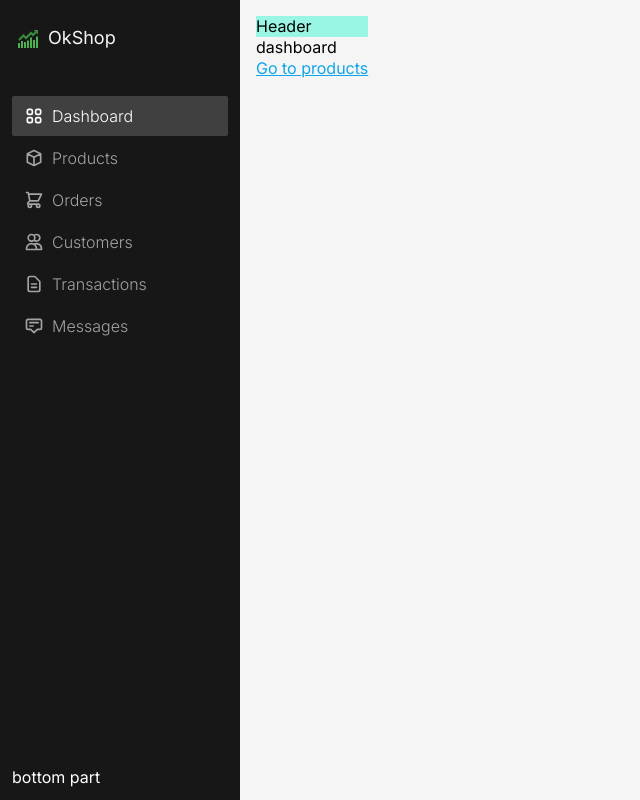
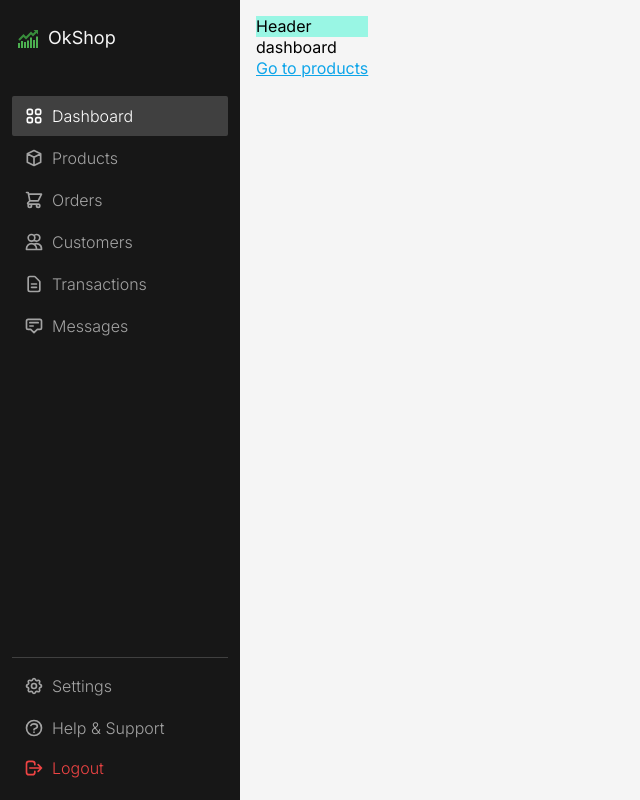
Before and after one commit to iqoll/okshop-dashboard, a React (Create React App) app: page / in a window 1280 px wide. Shown: the whole page, without its empty margins (0-640 px from the left). Built offline with nearby package versions, Linux system fonts and the light colour scheme; the HTML template or start-up script is replaced by a standard one.

Commit message:
sidebar bottom part

```diff
--- a/src/components/shared/Sidebar.jsx
+++ b/src/components/shared/Sidebar.jsx
@@ -1,7 +1,13 @@
 import { FcBullish } from 'react-icons/fc'
-import { DASHBOARD_SIDEBAR_LINKS } from '../../lib/constants/Navigation'
+import { HiOutlineLogout } from 'react-icons/hi'
 import { Link, useLocation } from 'react-router-dom'
 import classNames from 'classnames'
+
+// Custom lib
+import {
+	DASHBOARD_SIDEBAR_BOTTOM_LINKS,
+	DASHBOARD_SIDEBAR_LINKS,
+} from '../../lib/constants/Navigation'
 
 const linkClasses =
 	'flex items-center gap-2 font-light px-3 py-2 hover:bg-neutral-700 hover:no-underline active:bg-neutral-600 rounded-sm text-base'
@@ -9,16 +15,30 @@ const linkClasses =
 export default function Sidebar() {
 	return (
 		<div className='flex flex-col bg-neutral-900 w-60 p-3 text-white'>
+			{/* Logo */}
 			<div className='flex items-center gap-2 px-1 py-3'>
 				<FcBullish fontSize={24} />
 				<span className='text-neutral-100 text-lg'>OkShop</span>
 			</div>
+			{/* Main Links */}
 			<div className='flex flex-col flex-1 py-8 gap-0.5'>
 				{DASHBOARD_SIDEBAR_LINKS.map((item) => (
 					<SidebarLink key={item.key} item={item} />
 				))}
 			</div>
-			<div>bottom part</div>
+			{/* Bottom Links */}
+			<div className='flex flex-col gap-0.5 pt-2 border-t border-neutral-700'>
+				{DASHBOARD_SIDEBAR_BOTTOM_LINKS.map((item) => (
+					<SidebarLink key={item.key} item={item} />
+				))}
+			</div>
+			{/* Logout */}
+			<div className={classNames('text-red-500 cursor-pointer', linkClasses)}>
+				<span className='text-xl'>
+					<HiOutlineLogout />
+				</span>
+				Logout
+			</div>
 		</div>
 	)
 }
```
